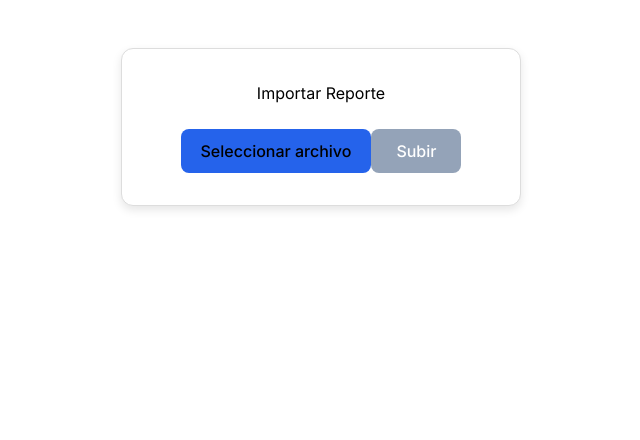
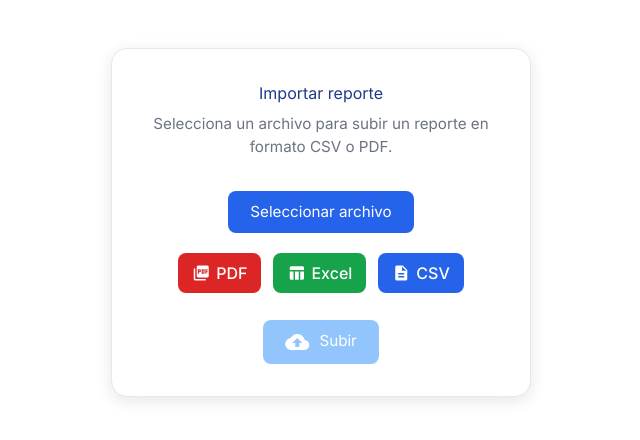
Before and after one commit to pelu29/stockify_frontend, an Angular app: page /import-report in a window 1280 px wide. Shown: the top 440 px of the page, without its empty margins (319-959 px from the left). Built offline with nearby package versions, Linux system fonts and the light colour scheme.

Commit message:
feature: mejora del diseño Import Report con botones PDF, Excel y CSV

```diff
--- a/src/app/components/import-report/import-report.component.css
+++ b/src/app/components/import-report/import-report.component.css
@@ -1,50 +1,97 @@
 .import-container {
-  max-width: 400px;
+  max-width: 420px;
   margin: 3rem auto;
   padding: 2rem;
-  border: 1px solid #ddd;
-  border-radius: 12px;
-  box-shadow: 0 4px 10px rgba(0, 0, 0, 0.1);
+  border: 1px solid #e5e7eb;
+  border-radius: 16px;
+  box-shadow: 0 4px 16px rgba(0, 0, 0, 0.1);
   text-align: center;
-  background-color: #fff;
+  background-color: #ffffff;
+  font-family: 'Inter', sans-serif;
 }
 
-.file-input-label {
-  display: inline-block;
-  padding: 10px 20px;
-  margin-top: 1rem;
-  background-color: #2563eb;
-  border-radius: 8px;
-  cursor: pointer;
-  font-weight: 500;
+h2 {
+  margin-bottom: 0.5rem;
+  color: #1e3a8a;
 }
 
-.file-input-label:hover {
-  background-color: #1e40af;
+.subtitle {
+  color: #6b7280;
+  font-size: 0.95rem;
+  margin-bottom: 1.5rem;
 }
 
-button {
-  margin-top: 1.5rem;
-  padding: 10px 25px;
-  background-color: #10b981;
+.upload-btn {
+  background-color: #2563eb;
   color: white;
   border: none;
   border-radius: 8px;
+  padding: 10px 22px;
+  margin-top: 0.5rem;
   cursor: pointer;
-  font-weight: 500;
+  transition: all 0.3s ease;
+  font-size: 0.95rem;
 }
 
-button:disabled {
-  background-color: #94a3b8;
+.upload-btn:hover {
+  background-color: #1d4ed8;
+  transform: translateY(-2px);
+}
+
+.upload-btn:disabled {
+  background-color: #93c5fd;
   cursor: not-allowed;
 }
 
-.success-msg {
-  color: #10b981;
+.file-info {
   margin-top: 1rem;
+  color: #374151;
+  font-size: 0.9rem;
 }
 
-.error-msg {
-  color: #ef4444;
+.file-type-buttons {
+  display: flex;
+  justify-content: center;
+  gap: 0.75rem;
+  margin: 1.2rem 0;
+}
+
+.file-btn {
+  display: flex;
+  align-items: center;
+  gap: 6px;
+  padding: 8px 14px;
+  border-radius: 8px;
+  border: none;
+  cursor: pointer;
+  font-weight: 500;
+  transition: all 0.25s ease;
+  color: white;
+}
+
+.file-btn i {
+  font-size: 18px;
+}
+
+.file-btn.pdf {
+  background-color: #dc2626;
+}
+
+.file-btn.excel {
+  background-color: #16a34a;
+}
+
+.file-btn.csv {
+  background-color: #2563eb;
+}
+
+.file-btn:hover {
+  opacity: 0.9;
+  transform: translateY(-1px);
+}
+
+.message {
   margin-top: 1rem;
+  color: #065f46;
+  font-weight: 500;
 }
--- a/src/app/components/import-report/import-report.component.html
+++ b/src/app/components/import-report/import-report.component.html
@@ -1,22 +1,45 @@
+<link href="https://fonts.googleapis.com/icon?family=Material+Icons" rel="stylesheet">
+
 <div class="import-container">
-  <h2>Importar Reporte</h2>
+  <h2>Importar reporte</h2>
+  <p class="subtitle">Selecciona un archivo para subir un reporte en formato CSV o PDF.</p>
 
-  <!-- Botón estilizado para seleccionar archivo -->
-  <label class="file-input-label">
-    Seleccionar archivo
-    <input type="file" accept=".csv,.pdf" (change)="onFileSelected($event)" hidden>
-  </label>
+  <input
+    type="file"
+    #fileInput
+    accept=".csv,.pdf,.xlsx"
+    style="display: none"
+    (change)="onFileSelected($event)"
+  />
 
-  <!-- Nombre del archivo seleccionado -->
-  <p *ngIf="selectedFileName" class="success-msg">
+  <button class="upload-btn" (click)="triggerFileInput()">Seleccionar archivo</button>
+
+  <p *ngIf="selectedFileName" class="file-info">
     Archivo seleccionado: <strong>{{ selectedFileName }}</strong>
   </p>
 
-  <!-- Mensaje de error si el archivo no es válido -->
-  <p *ngIf="errorMessage" class="error-msg">
-    {{ errorMessage }}
-  </p>
+  <div class="file-type-buttons">
+    <button class="file-btn pdf" (click)="triggerFileInput('pdf')">
+      <i class="material-icons">picture_as_pdf</i>
+      PDF
+    </button>
 
-  <!-- Botón Subir (deshabilitado si no hay archivo seleccionado) -->
-  <button [disabled]="!selectedFileName">Subir</button>
+    <button class="file-btn excel" (click)="triggerFileInput('excel')">
+      <i class="material-icons">table_chart</i>
+      Excel
+    </button>
+
+    <button class="file-btn csv" (click)="triggerFileInput('csv')">
+      <i class="material-icons">description</i>
+      CSV
+    </button>
+  </div>
+
+  <button class="upload-btn" [disabled]="!selectedFileName" (click)="uploadFile()">
+    <i class="material-icons" style="vertical-align: middle; margin-right: 6px;">cloud_upload</i>
+    Subir
+  </button>
+
+  <!-- Mensaje de confirmación -->
+  <p *ngIf="uploadMessage" class="message">{{ uploadMessage }}</p>
 </div>
--- a/src/app/components/import-report/import-report.component.ts
+++ b/src/app/components/import-report/import-report.component.ts
@@ -1,4 +1,4 @@
-import { Component } from '@angular/core';
+import { Component, ViewChild, ElementRef } from '@angular/core';
 import { CommonModule } from '@angular/common';
 
 @Component({
@@ -9,8 +9,22 @@ import { CommonModule } from '@angular/common';
   styleUrls: ['./import-report.component.css']
 })
 export class ImportReportComponent {
+  @ViewChild('fileInput') fileInput!: ElementRef<HTMLInputElement>;
   selectedFileName: string | null = null;
-  errorMessage: string | null = null; // <-- Agregado
+  uploadMessage: string | null = null;
+
+
+  triggerFileInput(type?: string): void {
+    const input = this.fileInput.nativeElement;
+    let acceptType = '.csv,.pdf,.xlsx';
+
+    if (type === 'pdf') acceptType = '.pdf';
+    else if (type === 'excel') acceptType = '.xlsx';
+    else if (type === 'csv') acceptType = '.csv';
+
+    input.setAttribute('accept', acceptType);
+    input.click();
+  }
 
   onFileSelected(event: Event): void {
     const input = event.target as HTMLInputElement;
@@ -18,13 +32,20 @@ export class ImportReportComponent {
       const file = input.files[0];
       const fileType = file.name.split('.').pop()?.toLowerCase();
 
-      if (fileType === 'csv' || fileType === 'pdf') {
+      if (['csv', 'pdf', 'xlsx'].includes(fileType!)) {
         this.selectedFileName = file.name;
-        this.errorMessage = null; // limpiar error
+        this.uploadMessage = 'Archivo seleccionado correctamente ✅';
       } else {
+        this.uploadMessage = '❌ Solo se permiten archivos CSV, PDF o Excel.';
         this.selectedFileName = null;
-        this.errorMessage = 'Solo se permiten archivos CSV o PDF.';
       }
     }
   }
+
+  uploadFile(): void {
+    if (this.selectedFileName) {
+      this.uploadMessage = `📤 Archivo "${this.selectedFileName}" subido correctamente (simulado).`;
+      setTimeout(() => (this.uploadMessage = null), 4000);
+    }
+  }
 }
```
